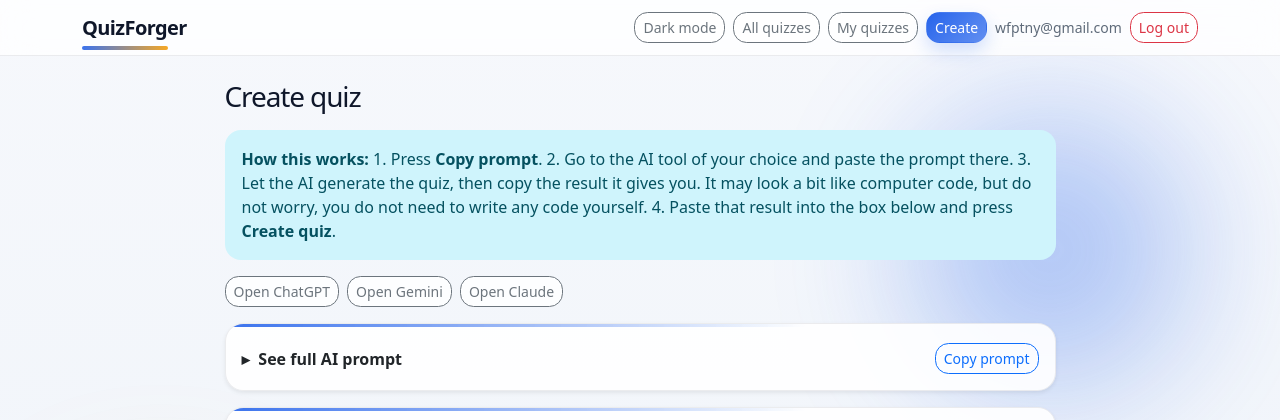
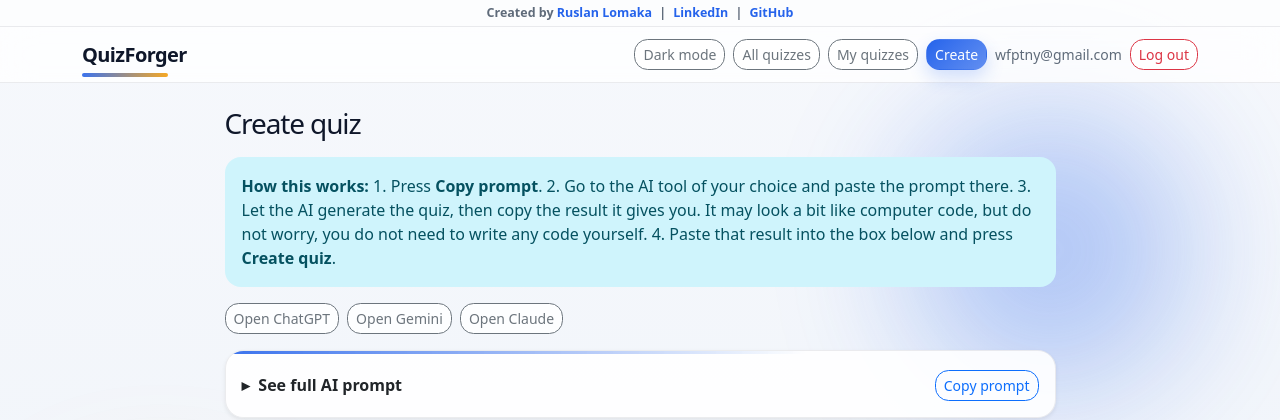
Before and after one commit to RuslanLomaka/cs50quiz, a Django app: page /quizzes/new in a window 1280 px wide. Shown: the top 420 px of the page. Run offline with Django 5.2, Linux system fonts and the light colour scheme; a user stored in the database is signed in; some libraries are stand-ins or nearby versions.

Commit message:
Add portfolio credits strip

```diff
--- a/quizforger/static/quizforger/app.css
+++ b/quizforger/static/quizforger/app.css
@@ -56,6 +56,32 @@ body::after {
   left: 4vw;
   bottom: 8vh;
   background: color-mix(in srgb, var(--app-accent-warm) 50%, transparent);
+}
+
+.portfolio-strip {
+  position: relative;
+  z-index: 2;
+  display: flex;
+  flex-wrap: wrap;
+  justify-content: center;
+  align-items: center;
+  gap: 0.45rem;
+  min-height: 1.6rem;
+  padding: 0.22rem 0.75rem;
+  background: color-mix(in srgb, var(--app-navbar) 86%, transparent);
+  border-bottom: 1px solid var(--app-surface-border);
+  color: var(--app-muted);
+  font-size: 0.78rem;
+  font-weight: 600;
+}
+
+.portfolio-strip a {
+  color: var(--app-accent);
+  text-decoration: none;
+}
+
+.portfolio-strip a:hover {
+  text-decoration: underline;
 }
 
 .app-navbar {
--- a/quizforger/templates/quizforger/base.html
+++ b/quizforger/templates/quizforger/base.html
@@ -11,7 +11,7 @@
             href="https://cdn.jsdelivr.net/npm/bootstrap@5.3.3/dist/css/bootstrap.min.css"
             rel="stylesheet"
     />
-    <link href="{% static 'quizforger/app.css' %}?v=20260424-1" rel="stylesheet"/>
+    <link href="{% static 'quizforger/app.css' %}?v=20260517-1" rel="stylesheet"/>
 
     <script>
       (function () {
@@ -46,6 +46,13 @@
 </head>
 
 <body>
+<div class="portfolio-strip">
+    <span>Created by <a href="https://work.ruslanlomaka.org" target="_blank" rel="noopener">Ruslan Lomaka</a></span>
+    <span aria-hidden="true">|</span>
+    <a href="https://www.linkedin.com/in/ruslan-lomaka/" target="_blank" rel="noopener">LinkedIn</a>
+    <span aria-hidden="true">|</span>
+    <a href="https://github.com/RuslanLomaka/cs50quiz" target="_blank" rel="noopener">GitHub</a>
+</div>
 <nav class="navbar navbar-expand-lg app-navbar">
     <div class="container">
         <a class="navbar-brand fw-semibold" href="{% url 'quizzes_list' %}">QuizForger</a>
```
